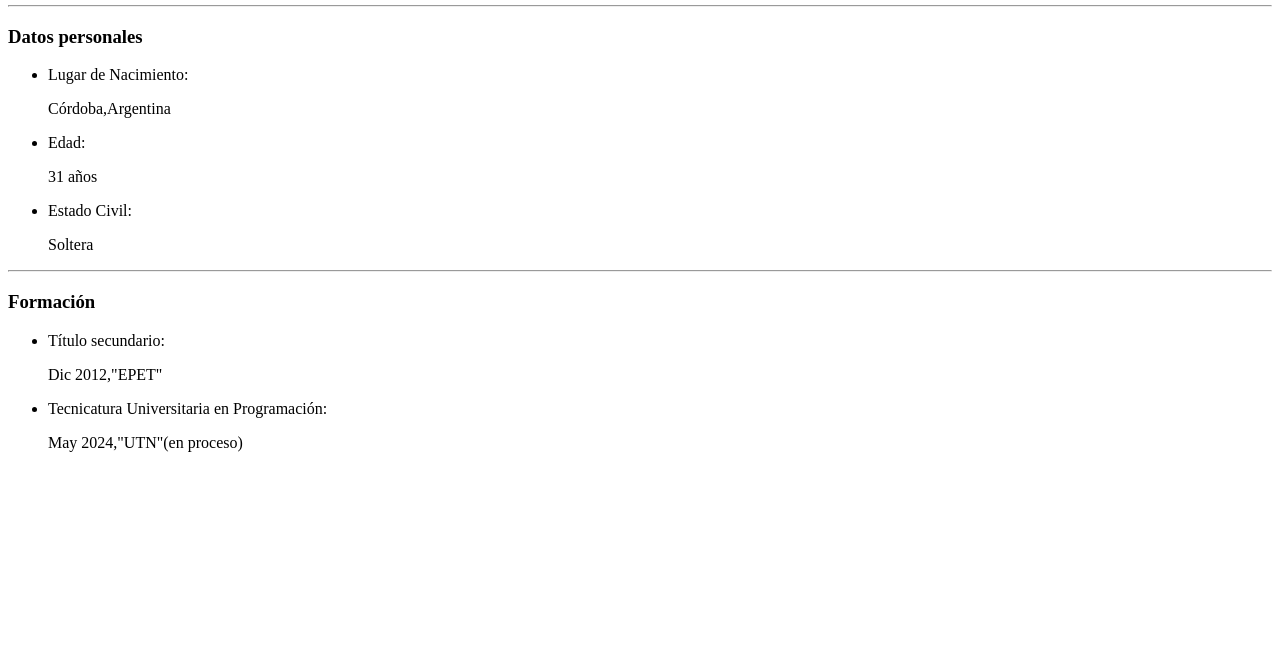
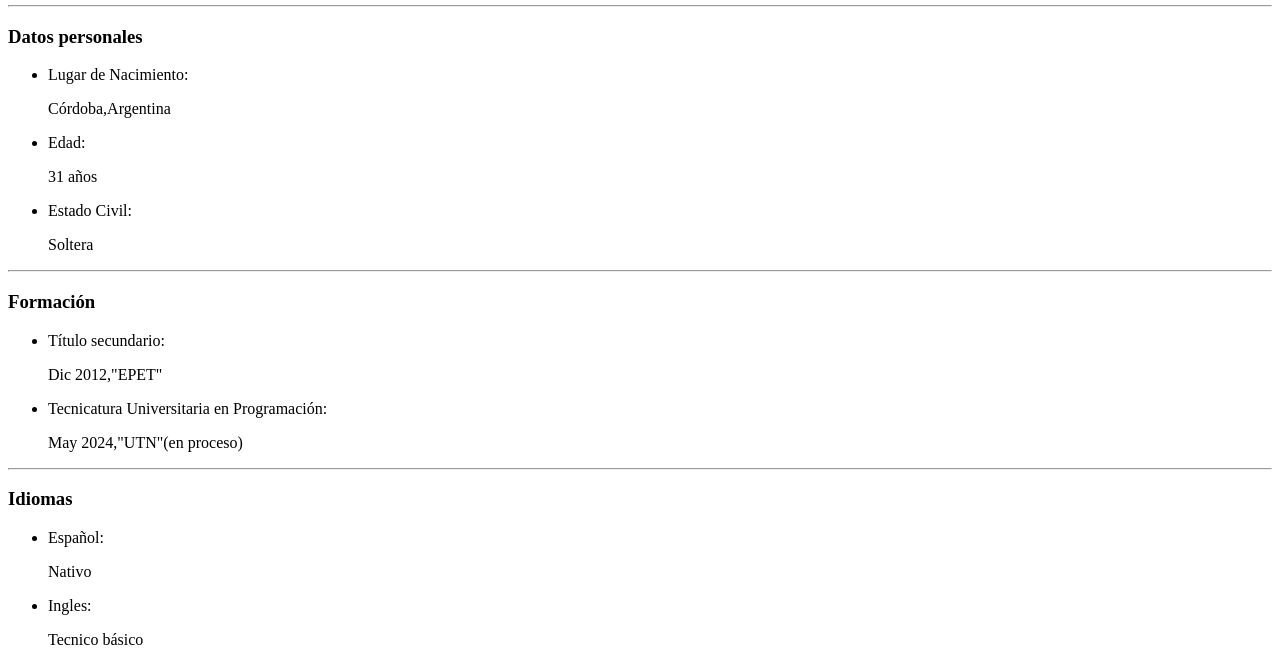
Before and after one commit to Celesgeo/TP1-labIII-2025, a plain HTML site: page index.html in a window 1280 px wide. Shown: the part 1853-2518 px from the top of the page. Before the commit the page ends 2321 px from the top, so only its background shows below. Drawn offline with nearby package versions, Linux system fonts and the light colour scheme.

Commit message:
Agregar mas datos personales

```diff
--- a/index.html
+++ b/index.html
@@ -49,5 +49,14 @@
                 <p> May 2024,"UTN"(en proceso)</p>
             <ul>
         </div>
+        <hr>
+        <div class="contenido">
+                <h3>Idiomas</h3>
+            <ul>
+                <li>Español:</li>
+                <p>Nativo</p>
+                <li>Ingles:</li>
+                <p>Tecnico básico</p>
+            </ul>
 </body>
 </html>
```
